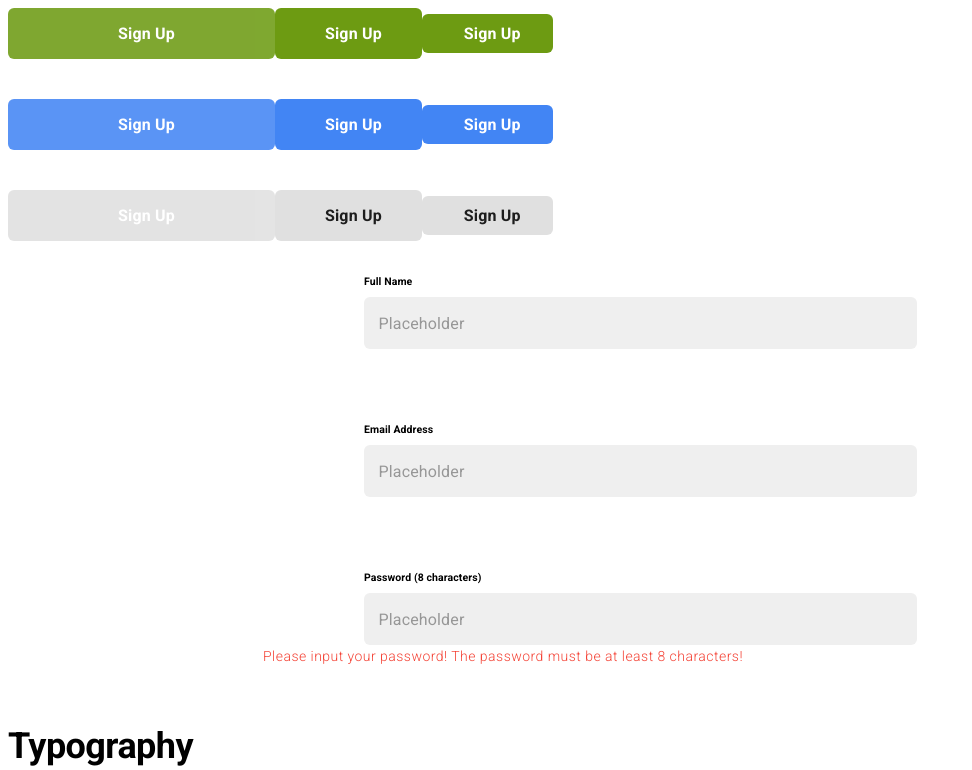
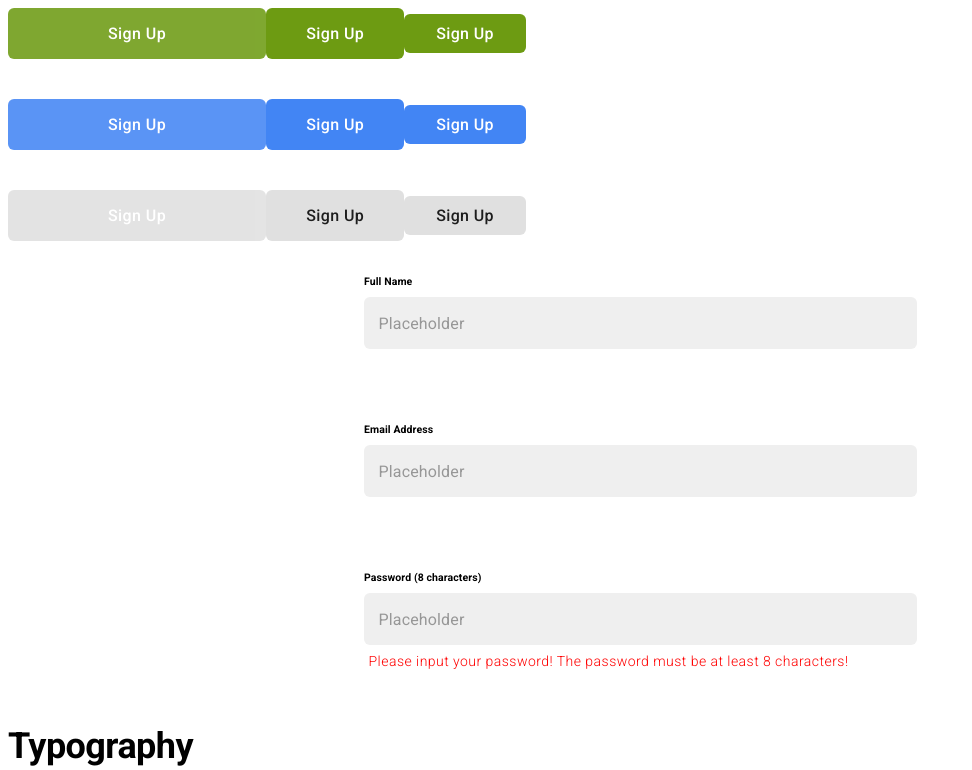
Before and after one commit to vladymyr-vp/voypost-test, a React (Create React App) app: page /story-book in a window 1280 px wide. Shown: the top 770 px of the page, without its empty margins (0-972 px from the left). Built offline with nearby package versions, Linux system fonts and the light colour scheme.

Commit message:
fix children elements for Button and TextField

```diff
--- a/src/components/Button/Button.tsx
+++ b/src/components/Button/Button.tsx
@@ -1,25 +1,22 @@
 import React from 'react';
 import Button from '@material-ui/core/Button';
-import Typography from '../Typography/Typography';
 
 interface IButton {
   color: 'inherit' | 'default' | 'primary' | 'secondary';
   size: 'small' | 'medium' | 'large';
   variant: 'text' | 'outlined' | 'contained';
-  text: string;
   disabled?: boolean;
   onClick?: (e: any) => void;
-  icon?: string;
+  children?: React.ReactElement | string;
 }
 
 const ButtonEl = ({
   variant,
   size,
   color,
-  text,
   disabled,
   onClick,
-  icon,
+  children,
 }: IButton): JSX.Element => {
   return (
     <Button
@@ -29,8 +26,7 @@ const ButtonEl = ({
       disabled={disabled}
       onClick={onClick}
     >
-      {icon && <img src={icon} alt="buttonIcon"></img>}{' '}
-      <Typography variant="body2">{text}</Typography>
+      {children}
     </Button>
   );
 };
--- a/src/components/Button/Buttons.tsx
+++ b/src/components/Button/Buttons.tsx
@@ -6,66 +6,39 @@ const Buttons = (): JSX.Element => {
   return (
     <BoxComponent mb={1}>
       <BoxComponent mb={5}>
-        <ButtonEl
-          variant="outlined"
-          size="large"
-          color="primary"
-          text="Sign Up"
-        />
-        <ButtonEl
-          variant="contained"
-          size="medium"
-          color="primary"
-          text="Sign Up"
-        />
-        <ButtonEl
-          variant="contained"
-          size="small"
-          color="primary"
-          text="Sign Up"
-        />
+        <ButtonEl variant="outlined" size="large" color="primary">
+          Sign Up
+        </ButtonEl>
+        <ButtonEl variant="contained" size="medium" color="primary">
+          Sign Up
+        </ButtonEl>
+        <ButtonEl variant="contained" size="small" color="primary">
+          Sign Up
+        </ButtonEl>
       </BoxComponent>
 
       <BoxComponent mb={5}>
-        <ButtonEl
-          variant="outlined"
-          size="large"
-          color="secondary"
-          text="Sign Up"
-        />
-        <ButtonEl
-          variant="contained"
-          size="medium"
-          color="secondary"
-          text="Sign Up"
-        />
-        <ButtonEl
-          variant="contained"
-          size="small"
-          color="secondary"
-          text="Sign Up"
-        />
+        <ButtonEl variant="outlined" size="large" color="secondary">
+          Sign Up
+        </ButtonEl>
+        <ButtonEl variant="contained" size="medium" color="secondary">
+          Sign Up
+        </ButtonEl>
+        <ButtonEl variant="contained" size="small" color="secondary">
+          Sign Up
+        </ButtonEl>
       </BoxComponent>
 
       <BoxComponent mb={5}>
-        <ButtonEl
-          variant="outlined"
-          size="large"
-          color="default"
-          text="Sign Up"
-        />
-        <ButtonEl
-          variant="contained"
-          size="medium"
-          color="default"
-          text="Sign Up"
-        />
-        <ButtonEl
-          variant="contained"
-          size="small"
-          color="default"
-          text="Sign Up"
-        />
+        <ButtonEl variant="outlined" size="large" color="default">
+          Sign Up
+        </ButtonEl>
+        <ButtonEl variant="contained" size="medium" color="default">
+          Sign Up
+        </ButtonEl>
+        <ButtonEl variant="contained" size="small" color="default">
+          Sign Up
+        </ButtonEl>
       </BoxComponent>
     </BoxComponent>
   );
--- a/src/components/TextField/TextField.tsx
+++ b/src/components/TextField/TextField.tsx
@@ -2,11 +2,6 @@ import React from 'react';
 import TextField from '@material-ui/core/TextField';
 import FormControl from '@material-ui/core/FormControl';
 import FormHelperText from '@material-ui/core/FormHelperText';
-import InputLabel from '@material-ui/core/InputLabel';
-import InputAdornment from '@material-ui/core/InputAdornment';
-import Visibility from '@material-ui/icons/Visibility';
-import VisibilityOff from '@material-ui/icons/VisibilityOff';
-import IconButton from '@material-ui/core/IconButton';
 
 import BoxComponent from '../Box';
 
@@ -21,6 +16,7 @@ interface ITextField {
   value?: string;
   name?: string;
   showIcon?: boolean;
+  children?: React.ReactElement | string;
 }
 
 const TextFieldEl = ({
@@ -31,22 +27,9 @@ const TextFieldEl = ({
   mb,
   id,
   value,
-  name,
-  showIcon = false,
+  children,
   onChange,
 }: ITextField): JSX.Element => {
-  const [showPassword, setShowpassword] = React.useState(false);
-
-  const handleClickShowPassword = () => {
-    setShowpassword(state => !state);
-  };
-
-  const handleMouseDownPassword = (
-    event: React.MouseEvent<HTMLButtonElement>,
-  ): void => {
-    event.preventDefault();
-  };
-
   return (
     <BoxComponent mb={mb}>
       <FormControl error={error}>
@@ -55,7 +38,7 @@ const TextFieldEl = ({
           value={value}
           id={id ? id : 'textField'}
           placeholder="Placeholder"
-          type={showPassword ? 'text' : type}
+          type={type}
           InputProps={{
             disableUnderline: true,
           }}
@@ -63,19 +46,9 @@ const TextFieldEl = ({
             shrink: true,
           }}
           onChange={onChange}
+          helperText={helpText}
         />
-        {showIcon && (
-          <InputAdornment position="end">
-            <IconButton
-              aria-label="toggle password visibility"
-              onClick={handleClickShowPassword}
-              onMouseDown={handleMouseDownPassword}
-            >
-              {showPassword ? <Visibility /> : <VisibilityOff />}
-            </IconButton>
-          </InputAdornment>
-        )}
-        <FormHelperText>{helpText}</FormHelperText>
+        {children}
       </FormControl>
     </BoxComponent>
   );
--- a/src/components/pages/Signup.tsx
+++ b/src/components/pages/Signup.tsx
@@ -4,11 +4,15 @@ import Checkbox from '@material-ui/core/Checkbox';
 import { Formik, Form } from 'formik';
 import Box from '../Box';
 import ButtonEl from '../Button/Button';
-import InputLabel from '@material-ui/core/InputLabel';
 import TextFieldEl from '../TextField/TextField';
 import TypographyEl from '../Typography/Typography';
 import googleIcon from 'images/google.svg';
 import microsoftIcon from 'images/microsoft.svg';
+import InputLabel from '@material-ui/core/InputLabel';
+import InputAdornment from '@material-ui/core/InputAdornment';
+import Visibility from '@material-ui/icons/Visibility';
+import VisibilityOff from '@material-ui/icons/VisibilityOff';
+import IconButton from '@material-ui/core/IconButton';
 
 const SignUpSchema = yup.object().shape({
   name: yup
@@ -37,6 +41,18 @@ const Signup = (): JSX.Element => {
     setChecked(event.target.checked);
   };
 
+  const [showPassword, setShowpassword] = React.useState(false);
+
+  const handleClickShowPassword = () => {
+    setShowpassword(state => !state);
+  };
+
+  const handleMouseDownPassword = (
+    event: React.MouseEvent<HTMLButtonElement>,
+  ): void => {
+    event.preventDefault();
+  };
+
   return (
     <Box mt={19} mr="auto" ml="auto" mb={10}>
       <Box mb={1} display="flex" justifyContent="center" flexWrap="wrap">
@@ -50,22 +66,30 @@ const Signup = (): JSX.Element => {
         </Box>
         <Box display="flex" width="100%" justifyContent="center" mb={4.25}>
           <Box mr={1.25}>
-            <ButtonEl
-              variant="contained"
-              size="large"
-              color="secondary"
-              text="Sign up with Google"
-              icon={googleIcon}
-            />
+            <ButtonEl variant="contained" size="large" color="secondary">
+              <Box display="flex">
+                <img
+                  src={googleIcon}
+                  alt="googleIcon"
+                  style={{ marginRight: '10px' }}
+                ></img>
+                <TypographyEl variant="body1">Sign up with Google</TypographyEl>
+              </Box>
+            </ButtonEl>
           </Box>
 
-          <ButtonEl
-            variant="contained"
-            size="large"
-            color="default"
-            text="Sign up with Microsoft"
-            icon={microsoftIcon}
-          />
+          <ButtonEl variant="contained" size="large" color="default">
+            <Box display="flex">
+              <img
+                src={microsoftIcon}
+                alt="googleIcon"
+                style={{ marginRight: '10px' }}
+              ></img>
+              <TypographyEl variant="body1">
+                Sign up with Microsoft
+              </TypographyEl>
+            </Box>
+          </ButtonEl>
         </Box>
       </Box>
 
@@ -116,16 +140,26 @@ const Signup = (): JSX.Element => {
                 />
                 <TextFieldEl
                   label="Password (8 characters)"
-                  //   helpText="Please input your password! The password must be at least 8 characters!"
                   helpText={errors.password}
-                  type="password"
+                  type={showPassword ? 'text' : 'password'}
                   name="password"
                   mb={6.25}
                   onChange={handleChange}
                   id="password"
                   value={values.password}
-                  showIcon
-                />
+                >
+                  <Box position="relative">
+                    <InputAdornment position="end">
+                      <IconButton
+                        aria-label="toggle password visibility"
+                        onClick={handleClickShowPassword}
+                        onMouseDown={handleMouseDownPassword}
+                      >
+                        {showPassword ? <Visibility /> : <VisibilityOff />}
+                      </IconButton>
+                    </InputAdornment>
+                  </Box>
+                </TextFieldEl>
 
                 <div
                   style={{
@@ -173,7 +207,6 @@ const Signup = (): JSX.Element => {
                       variant="outlined"
                       size="large"
                       color="primary"
-                      text="Sign Up"
                       onClick={handleSubmit}
                       disabled={
                         !checked ||
@@ -182,7 +215,9 @@ const Signup = (): JSX.Element => {
                         !values.password ||
                         !isValid
                       }
-                    />
+                    >
+                      Sign Up
+                    </ButtonEl>
                   </div>
                 </div>
               </Form>
--- a/src/theme.ts
+++ b/src/theme.ts
@@ -16,7 +16,7 @@ const theme = createMuiTheme({
       root: {
           display: 'block',
           position: 'absolute',
-          right: 260,
+          right: -280,
           bottom: 50,
       }
     },
@@ -79,7 +79,6 @@ const theme = createMuiTheme({
     MuiInputBase: {
       root: {
           padding: 0,
-
       },
 
       input: {
@@ -99,8 +98,9 @@ const theme = createMuiTheme({
           borderWidth: '1px',
           borderStyle: 'solid',
         },
-
-
+          '&:invalid label': {
+          color: colors.red,
+        },
       },
 
     },
@@ -118,7 +118,9 @@ const theme = createMuiTheme({
         lineHeight: '1.17',
         disableAnimation: true,
         color: '#000000',
-
+        invalid: {
+          color: colors.red
+        }
       },
       formControl: {
         transform: 'none',
@@ -130,7 +132,7 @@ const theme = createMuiTheme({
         '&.Mui-focused': {
         color: colors.green
         },
-        '& + .MuiInputBase-input:invalid': {
+          invalid: {
           color: colors.red
         }
       },
@@ -145,8 +147,8 @@ const theme = createMuiTheme({
         fontSize: '14px',
         lineHeight: '1.29',
         position: 'absolute',
-        bottom: -20,
-        left: 255
+        bottom: -25,
+        left: 5
       },
     },
     MuiTextField: {
@@ -159,7 +161,6 @@ const theme = createMuiTheme({
       root: {
         display: 'block',
         width: '100%',
-        marginBottom: '24px',
       },
       h1: {
         fontWeight: 900, fontSize: '36px', lineHeight: '42px'
```
Also changed, not shown: src/components/Box/Box.tsx (+0 -27 lines).
